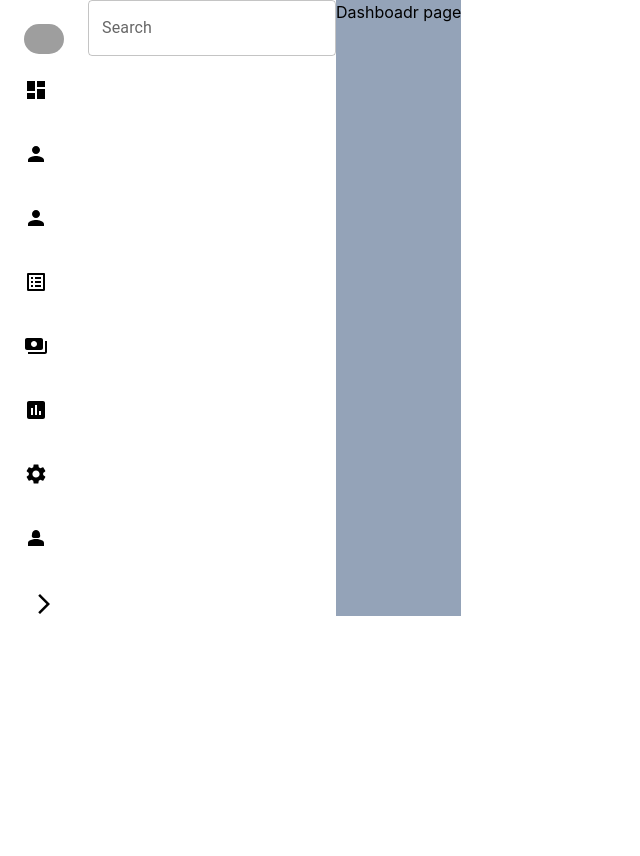
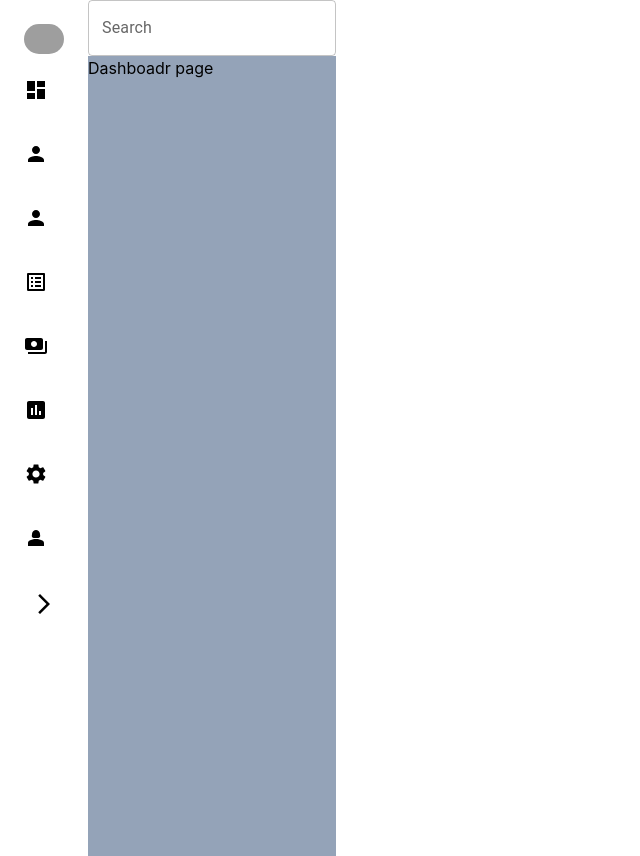
Before and after one commit to abeni-ga/logistics-pro-app, a React (Create React App) app: page / in a window 1280 px wide. Shown: the whole page, without its empty margins (0-640 px from the left). Before the commit the page ends 800 px from the top, so only its background shows below. Built offline with nearby package versions, Linux system fonts and the light colour scheme; grey boxes are pictures that could not be loaded; what tailwindcss-percentage-width would draw is missing.

Commit message:
fix few css

```diff
--- a/src/App.css
+++ b/src/App.css
@@ -1,5 +1,4 @@
 .App {
-  height: 100vh;
   margin: 0;
   padding: 0;
   box-sizing: border-box;
--- a/src/App.js
+++ b/src/App.js
@@ -9,7 +9,7 @@ import Setting from "./components/pages/Setting/Setting";
 import Supports from "./components/pages/Support/support";
 function App() {
   return (
-    <div className="min-h-screen">
+    <div className="h-screen w-100%">
       <BrowserRouter>
         <SideBar>
           <Routes>
--- a/src/components/common/sidebar/sidebar.jsx
+++ b/src/components/common/sidebar/sidebar.jsx
@@ -37,9 +37,9 @@ const SideBar = ({ children }) => {
           </button>
         </div>
       </div>
-      <div className="min-w-100% flex">
+      <div className="flex flex-col w-100%">
         <TextField label="Search" type="search" />
-        <div className="main bg-slate-400">{children}</div>
+        <div className="main bg-slate-400 h-screen">{children}</div>
       </div>
     </div>
   );
```
